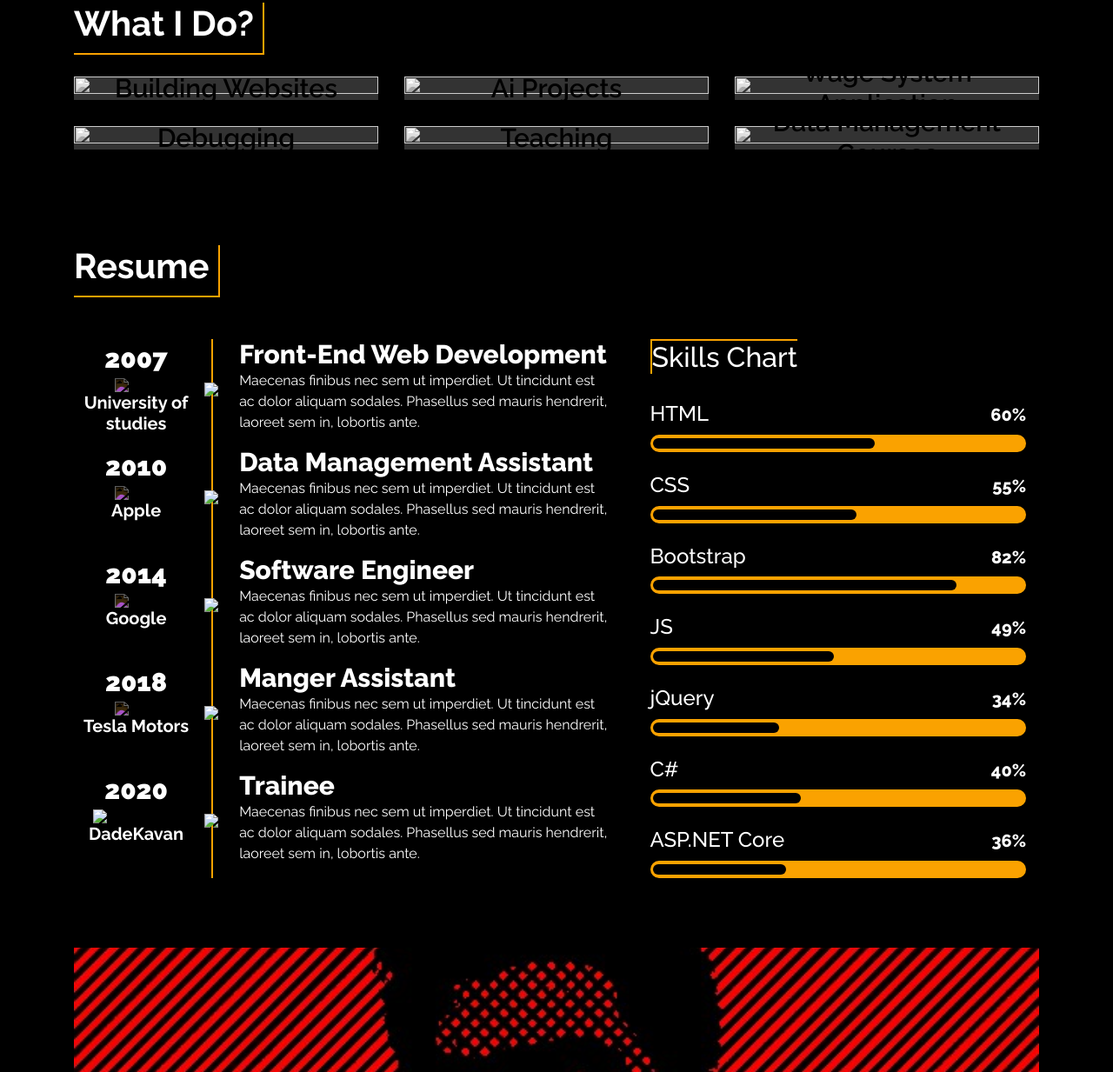
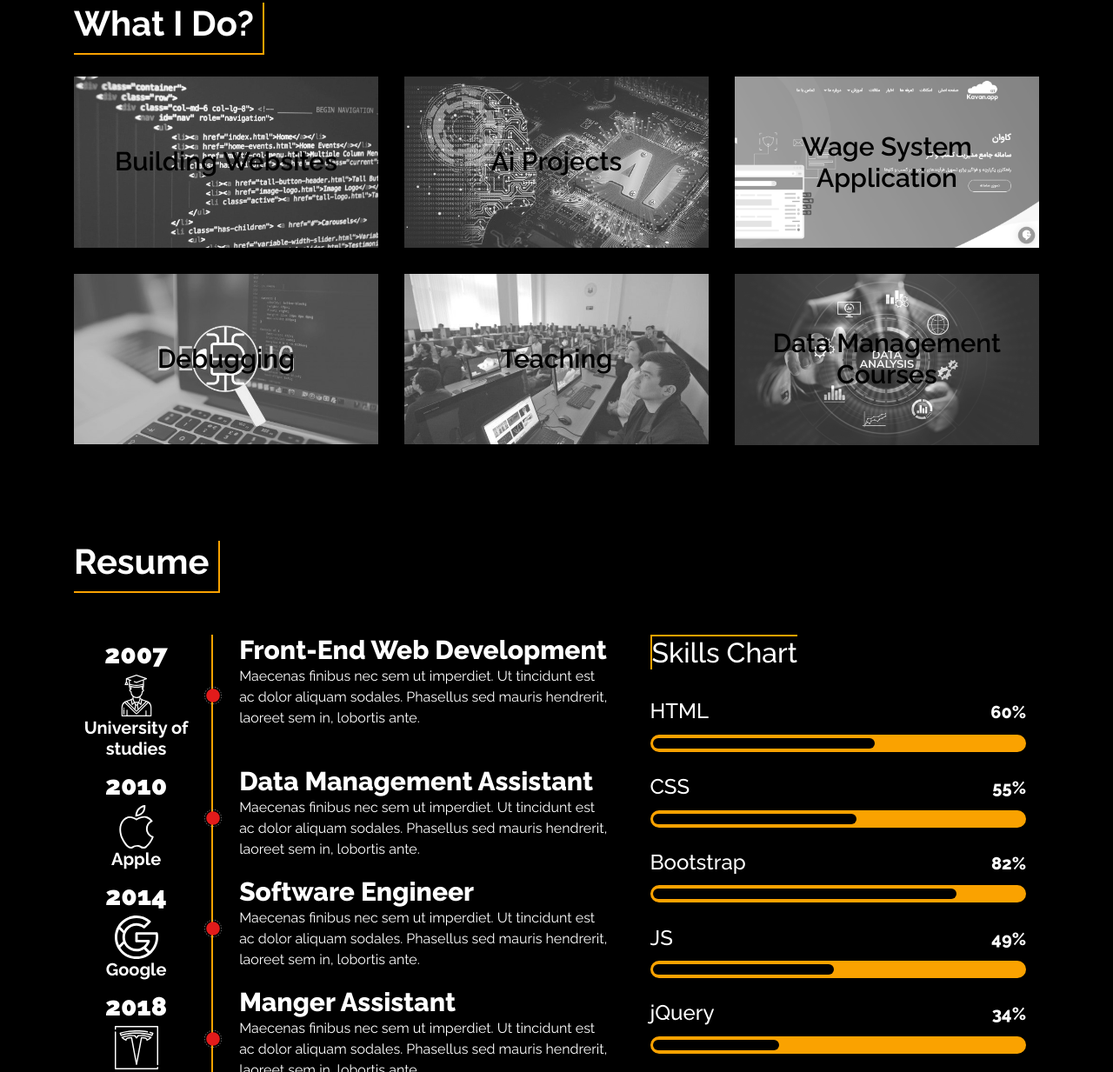
Before and after one commit to AlirezaBVB/AlirezaBVB.github.io, a plain HTML site: page index.htm in a window 1280 px wide. Shown: the part 1457-2690 px from the top of the page at 87% size. Drawn offline with nearby package versions, Linux system fonts and the light colour scheme.

Commit message:
image locations fix

```diff
--- a/index.htm
+++ b/index.htm
@@ -48,7 +48,7 @@
             </div>
         </div>
         <a class="scrollDown" href="#about">
-            <img src="../Source/assets/icons/thin-arrowheads-pointing-down.svg" alt="thin-arrowheads-pointing-down.svg">
+            <img src="assets/icons/thin-arrowheads-pointing-down.svg" alt="thin-arrowheads-pointing-down.svg">
         </a>
     </section>
     <!--Home-Section END-->
@@ -112,7 +112,7 @@
             <div class="row">
                 <div class="serviceItem col-md-4 col-sm-6">
                     <div class="serviceItemInner">
-                        <img src="../Source/assets/images/1.jpeg">
+                        <img src="assets/images/1.jpeg">
                         <div class="overlay">
                             <h4>Building Websites</h4>
                         </div>
@@ -120,7 +120,7 @@
                 </div>
                 <div class="serviceItem col-md-4 col-sm-6">
                     <div class="serviceItemInner">
-                        <img src="../Source/assets/images/2.jpg">
+                        <img src="assets/images/2.jpg">
                         <div class="overlay">
                             <h4>Ai Projects</h4>
                         </div>
@@ -128,7 +128,7 @@
                 </div>
                 <div class="serviceItem col-md-4 col-sm-6">
                     <div class="serviceItemInner">
-                        <img src="../Source/assets/images/3.jpg">
+                        <img src="assets/images/3.jpg">
                         <div class="overlay">
                             <h4>Wage System Application</h4>
                         </div>
@@ -136,7 +136,7 @@
                 </div>
                 <div class="serviceItem col-md-4 col-sm-6">
                     <div class="serviceItemInner">
-                        <img src="../Source/assets/images/4.jpg">
+                        <img src="assets/images/4.jpg">
                         <div class="overlay">
                             <h4>Debugging</h4>
                         </div>
@@ -144,7 +144,7 @@
                 </div>
                 <div class="serviceItem col-md-4 col-sm-6">
                     <div class="serviceItemInner">
-                        <img src="../Source/assets/images/5.jpg">
+                        <img src="assets/images/5.jpg">
                         <div class="overlay">
                             <h4>Teaching</h4>
                         </div>
@@ -152,7 +152,7 @@
                 </div>
                 <div class="serviceItem col-md-4 col-sm-6">
                     <div class="serviceItemInner">
-                        <img src="../Source/assets/images/6.jpg">
+                        <img src="assets/images/6.jpg">
                         <div class="overlay">
                             <h4>Data Management Courses</h4>
                         </div>
@@ -174,12 +174,12 @@
                         <div class="careerHistory d-flex flex-row flex-wrap mt-5 pl-0 col-12 col-md-7">
                             <div class="leftCareerHistory col-3">
                                 <span>2007</span>
-                                <img class="invertColor" src="../Source/assets/icons/student.svg">
+                                <img class="invertColor" src="assets/icons/student.svg">
                                 <h5>University of studies</h5>
 
                             </div>
                             <div class="rightCareerHistory col-9">
-                                <img class="timelineDot" src="../Source/assets/icons/circle.svg">
+                                <img class="timelineDot" src="assets/icons/circle.svg">
                                 <h4>Front-End Web Development</h4>
                                 <p>Maecenas finibus nec sem ut imperdiet. Ut tincidunt est ac dolor
                                     aliquam sodales. Phasellus sed mauris hendrerit, laoreet sem in, lobortis ante.
@@ -187,11 +187,11 @@
                             </div>
                             <div class="leftCareerHistory col-3">
                                 <span>2010</span>
-                                <img class="invertColor" src="../Source/assets/icons/apple.svg">
+                                <img class="invertColor" src="assets/icons/apple.svg">
                                 <h5>Apple</h5>
                             </div>
                             <div class="rightCareerHistory col-9">
-                                <img class="timelineDot" src="../Source/assets/icons/circle.svg">
+                                <img class="timelineDot" src="assets/icons/circle.svg">
                                 <h4>Data Management Assistant</h4>
                                 <p>Maecenas finibus nec sem ut imperdiet. Ut tincidunt est ac dolor
                                     aliquam sodales. Phasellus sed mauris hendrerit, laoreet sem in, lobortis ante.
@@ -199,12 +199,12 @@
                             </div>
                             <div class="leftCareerHistory col-3">
                                 <span>2014</span>
-                                <img class="invertColor" src="../Source/assets/icons/google.svg">
+                                <img class="invertColor" src="assets/icons/google.svg">
                                 <h5>Google</h5>
 
                             </div>
                             <div class="rightCareerHistory col-9">
-                                <img class="timelineDot" src="../Source/assets/icons/circle.svg">
+                                <img class="timelineDot" src="assets/icons/circle.svg">
                                 <h4>Software Engineer</h4>
                                 <p>Maecenas finibus nec sem ut imperdiet. Ut tincidunt est ac dolor
                                     aliquam sodales. Phasellus sed mauris hendrerit, laoreet sem in, lobortis ante.
@@ -212,12 +212,12 @@
                             </div>
                             <div class="leftCareerHistory col-3">
                                 <span>2018</span>
-                                <img class="invertColor" src="../Source/assets/icons/tesla.svg">
+                                <img class="invertColor" src="assets/icons/tesla.svg">
                                 <h5>Tesla Motors</h5>
 
                             </div>
                             <div class="rightCareerHistory col-9">
-                                <img class="timelineDot" src="../Source/assets/icons/circle.svg">
+                                <img class="timelineDot" src="assets/icons/circle.svg">
                                 <h4>Manger Assistant</h4>
                                 <p>Maecenas finibus nec sem ut imperdiet. Ut tincidunt est ac dolor
                                     aliquam sodales. Phasellus sed mauris hendrerit, laoreet sem in, lobortis ante.
@@ -225,12 +225,12 @@
                             </div>
                             <div class="leftCareerHistory col-3">
                                 <span>2020</span>
-                                <img src="../Source/assets/icons/kavan2.svg">
+                                <img src="assets/icons/kavan2.svg">
                                 <h5>DadeKavan</h5>
 
                             </div>
                             <div class="rightCareerHistory col-9">
-                                <img class="timelineDot" src="../Source/assets/icons/circle.svg">
+                                <img class="timelineDot" src="assets/icons/circle.svg">
                                 <h4>Trainee</h4>
                                 <p>Maecenas finibus nec sem ut imperdiet. Ut tincidunt est ac dolor
                                     aliquam sodales. Phasellus sed mauris hendrerit, laoreet sem in, lobortis ante.
@@ -337,15 +337,15 @@
             <div class="row">
                 <div class="contactInfo w-100 d-flex flex-wrap">
                     <div class="contactAdress col-12 col-md-4 p-3 d-flex flex-column justify-content-center align-items-center">
-                        <img class="invertColor" src="../Source/assets/icons/pin.svg">
+                        <img class="invertColor" src="assets/icons/pin.svg">
                         <p>34 , Koohestan blvd. , Tehran , Iran</p>
                     </div>
                     <div class="contactEmail col-12 col-md-4 p-3 d-flex flex-column justify-content-center align-items-center">
-                        <img class="invertColor" src="../Source/assets/icons/email.svg">
+                        <img class="invertColor" src="assets/icons/email.svg">
                         <a href="mailto:AlirezaXZ5p@gmail.com">AlirezaXZ5p@Gmail.com</a>
                     </div>
                     <div class="contactPhone col-12 col-md-4 p-3 d-flex flex-column justify-content-center align-items-center">
-                        <img class="invertColor" src="../Source/assets/icons/call.svg">
+                        <img class="invertColor" src="assets/icons/call.svg">
                         <a href="tel:+989215416233">+989215416233</a>
                     </div>
                 </div>
```
